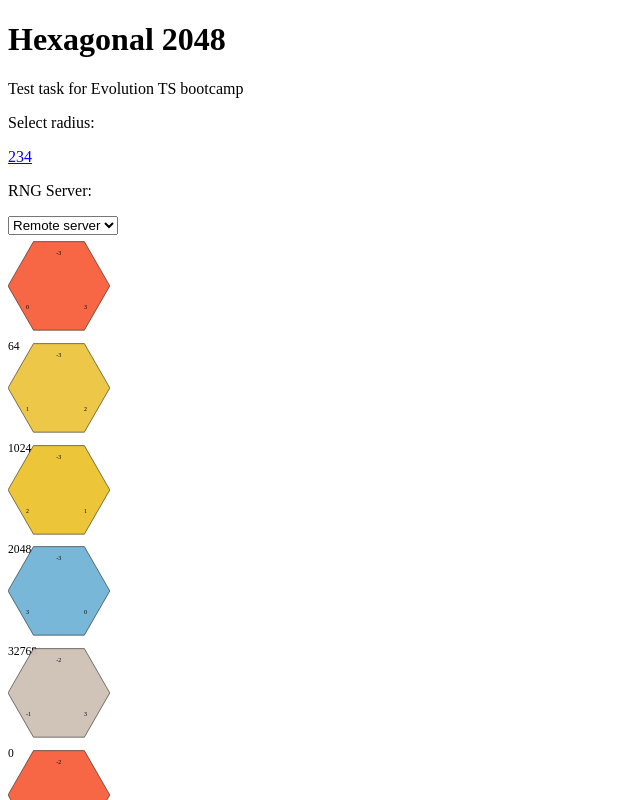
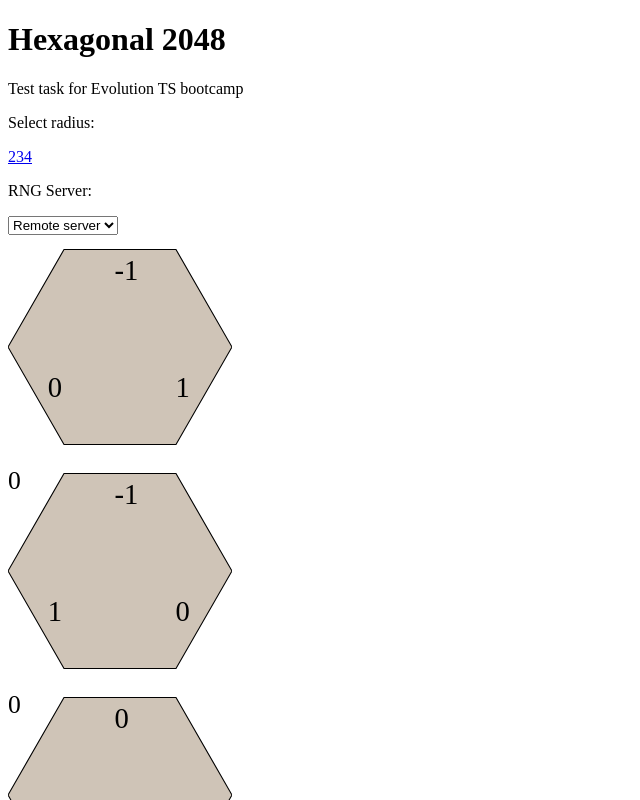
Before and after one commit to nigel-riss/hex-2048, a React app: page / in a window 1280 px wide. Shown: the top 800 px of the page, without its empty margins (0-640 px from the left). Built offline with nearby package versions, Linux system fonts and the light colour scheme; the HTML template or start-up script is replaced by a standard one.

Commit message:
Update game View to change on game select and update properly

```diff
--- a/src/components/App.jsx
+++ b/src/components/App.jsx
@@ -1,36 +1,31 @@
-import React from 'react';
+import React, {useState, useEffect} from 'react';
 import {
   BrowserRouter as Router,
   Switch,
   Route,
 } from 'react-router-dom';
-import ServerSelector from './ServerSelector.jsx';
-import LevelSelector from './LevelSelector.jsx';
-import GridLayout from './GridLayout.jsx';
+import Game from './Game.jsx';
 
 
 const App = (props) => {
   const {
-    game,
+    gameEngine,
   } = props;
 
   return (<Router>
-    <header>
-      <div className="caption">
-        <h1>Hexagonal 2048</h1>
-        <p>Test task for Evolution TS bootcamp</p>
-      </div>
-
-      <div className="controls">
-        <LevelSelector/>
-        <ServerSelector/>
-      </div>
-    </header>
-
-    <GridLayout
-      cells={game.getCells()}
-      size={game.getSize()}
-    />
+    <Switch>
+      <Route
+        path={`/`}
+        render={({location}) => {
+          const size = location.hash.replace(/\D/g, ``) || 2;
+          console.log(size);
+          return <Game
+            gameEngine={gameEngine}
+            size={size}
+          />
+        }}
+      />
+    </Switch>
   </Router>);
 };
 
--- a/src/components/Game.jsx
+++ b/src/components/Game.jsx
@@ -0,0 +1,41 @@
+import React, {useEffect, useState} from 'react';
+import ServerSelector from './ServerSelector.jsx';
+import LevelSelector from './LevelSelector.jsx';
+import GridLayout from './GridLayout.jsx';
+
+
+const Game = (props) => {
+  const {
+    size,
+    gameEngine,
+  } = props;
+
+  const [cells, setCells] = useState([]);
+
+  useEffect(() => {
+    gameEngine.init(size, setCells);
+    setCells(gameEngine.getCells());
+  }, [size]);
+
+  return (<>
+    <header>
+      <div className="caption">
+        <h1>Hexagonal 2048</h1>
+        <p>Test task for Evolution TS bootcamp</p>
+      </div>
+
+      <div className="controls">
+        <LevelSelector/>
+        <ServerSelector/>
+      </div>
+    </header>
+
+    <GridLayout
+      cells={cells}
+      size={size}
+    />
+  </>);
+};
+
+
+export default Game;
--- a/src/game.js
+++ b/src/game.js
@@ -1,32 +1,51 @@
 import {postData} from './api.js';
 
 
-class Game {
+const Direction = {
+  'Q': {x: -1, y: 1,  z: 0},
+  'W': {x: 0,  y: 1,  z: -1},
+  'E': {x: 1,  y: 0,  z: -1},
+  'A': {x: -1, y: 0,  z: 1},
+  'S': {x: 0,  y: -1, z: 1},
+  'D': {x: 1,  y: -1, z: 0},
+};
+
+
+class GameEngine {
   constructor() {
-    this.cells = null;
+    this._cells = null;
+    this._size = null;
+    this._viewUpdater = null;
+    this._serverURL = null;
   }
 
-  init(size) {
-    this.size = size;
+  init(size, viewUpdater, serverURL) {
+    this._size = size;
+    this._viewUpdater = viewUpdater;
+
+    window.removeEventListener(`keyup`, this._keyboardInputHandler);
 
     this._initCells();
 
-    window.addEventListener(`keydown`, this._keyboardInputHandler);
+    window.addEventListener(`keyup`, this._keyboardInputHandler);
   }
 
   _initCells() {
-    this.cells = [];
-    const radius = this.size - 1;
+    this._cells = [];
+
+    const radius = this._size - 1;
+
     for (let x = -radius; x <= radius; x++) {
       for (let y = -radius; y <= radius; y++) {
         for (let z = -radius; z <= radius; z++) {  // TODO: Can be optimized here
           if ((x + y + z) === 0) {
             const rndValue = 1 << Math.floor(Math.random() * 16);
-            this.cells.push({
+            this._cells.push({
               x,
               y,
               z,
-              value: rndValue !== 1 ? rndValue : 0,
+              value: 0,
+              // value: rndValue !== 1 ? rndValue : 0,
             });
           }
         }
@@ -35,19 +54,29 @@ class Game {
   }
 
   _keyboardInputHandler = (e) => {
-    console.log(e.key);
+    const normalKey = e.key.toUpperCase();
+    const validKeys = Object.keys(Direction);
+    const isValidKey = validKeys.includes(normalKey);
+    if (isValidKey) {
+      this.turn(normalKey);
+    }
+  }
+
+  findCell({x, y, z}) {
+    return this._cells
+      .find(cell => cell.x === x && cell.y === y && cell.z === z);
   }
 
   getCells() {
-    return this.cells;
+    return this._cells;
   }
 
   getNonEmptyCells() {
-    return this.cells.filter(cell => cell.value && cell.value > 0);
+    return this._cells.filter(cell => cell.value && cell.value > 0);
   }
 
   getSize() {
-    return this.size;
+    return this._size;
   }
 
   fetchServerData() {
@@ -55,17 +84,21 @@ class Game {
   }
 
   turn(direction) {
-    // 3. Wait input
+    // 1. Wait input
+    const currCell = this.findCell(Direction[direction]);
+    currCell.value++;
+    console.log(Direction[direction]);
+    this._viewUpdater(this._cells.slice());
 
-    // 4. Shift cells
+    // 2. Shift cells
 
-    // 1. Request data
+    // 3. Request data
 
-    // 2. Update field
+    // 4. Update field
 
-    // ?. Check if possible moves
+    // 5. Check if possible moves
   }
 }
 
 
-export default Game;
+export default GameEngine;
--- a/src/index.js
+++ b/src/index.js
@@ -1,17 +1,15 @@
 import React from 'react';
 import ReactDOM from 'react-dom';
 import App from './components/App.jsx';
-import Game from './game.js';
+import GameEngine from './game.js';
 
 
 const rootEl = document.querySelector(`#root`);
-const game = new Game();
-
-console.log(game.init(4));
+const game = new GameEngine();
 
 ReactDOM.render(
   <App
-    game={game}
+    gameEngine={game}
   />,
   rootEl,
 );
```
